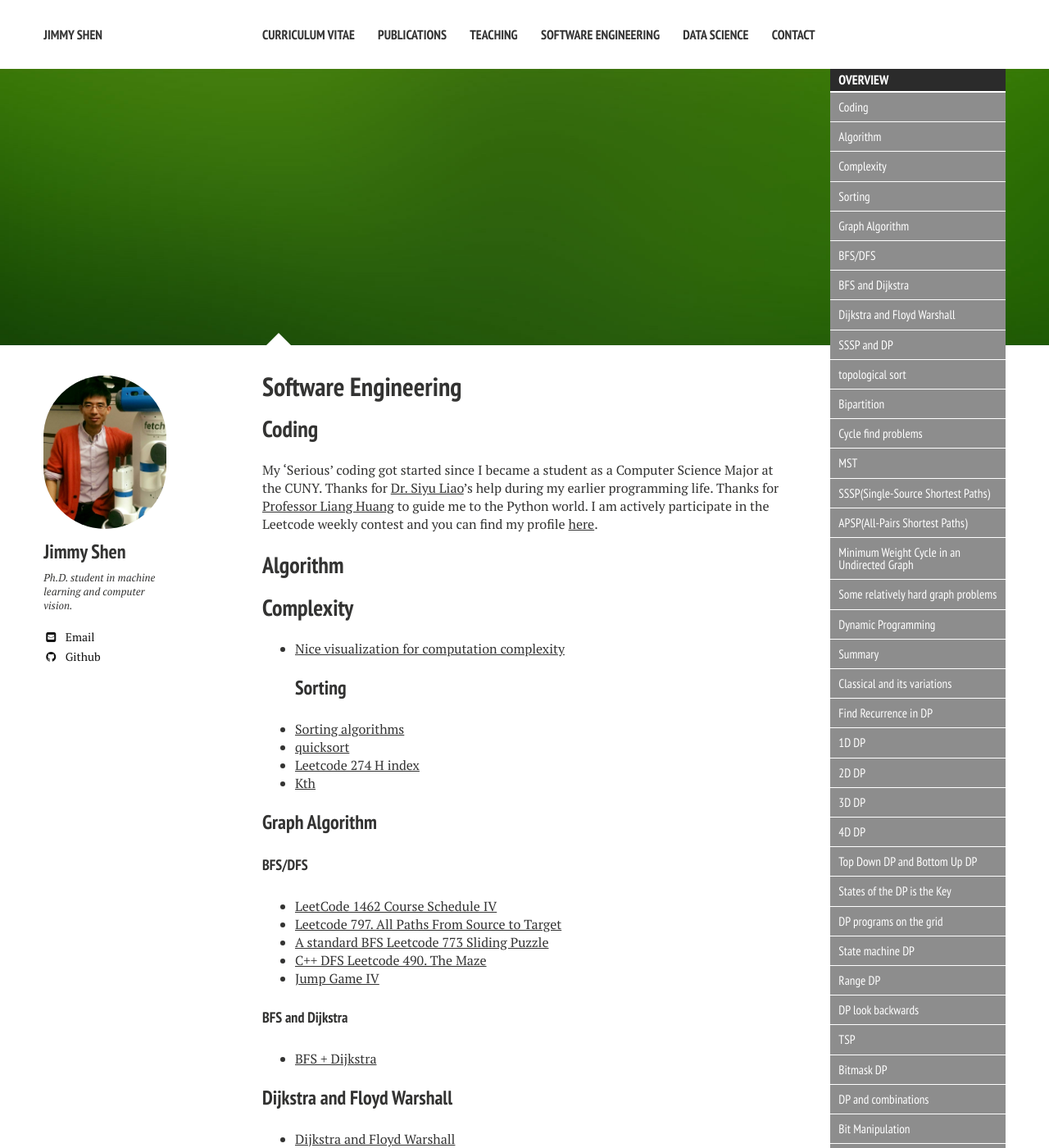
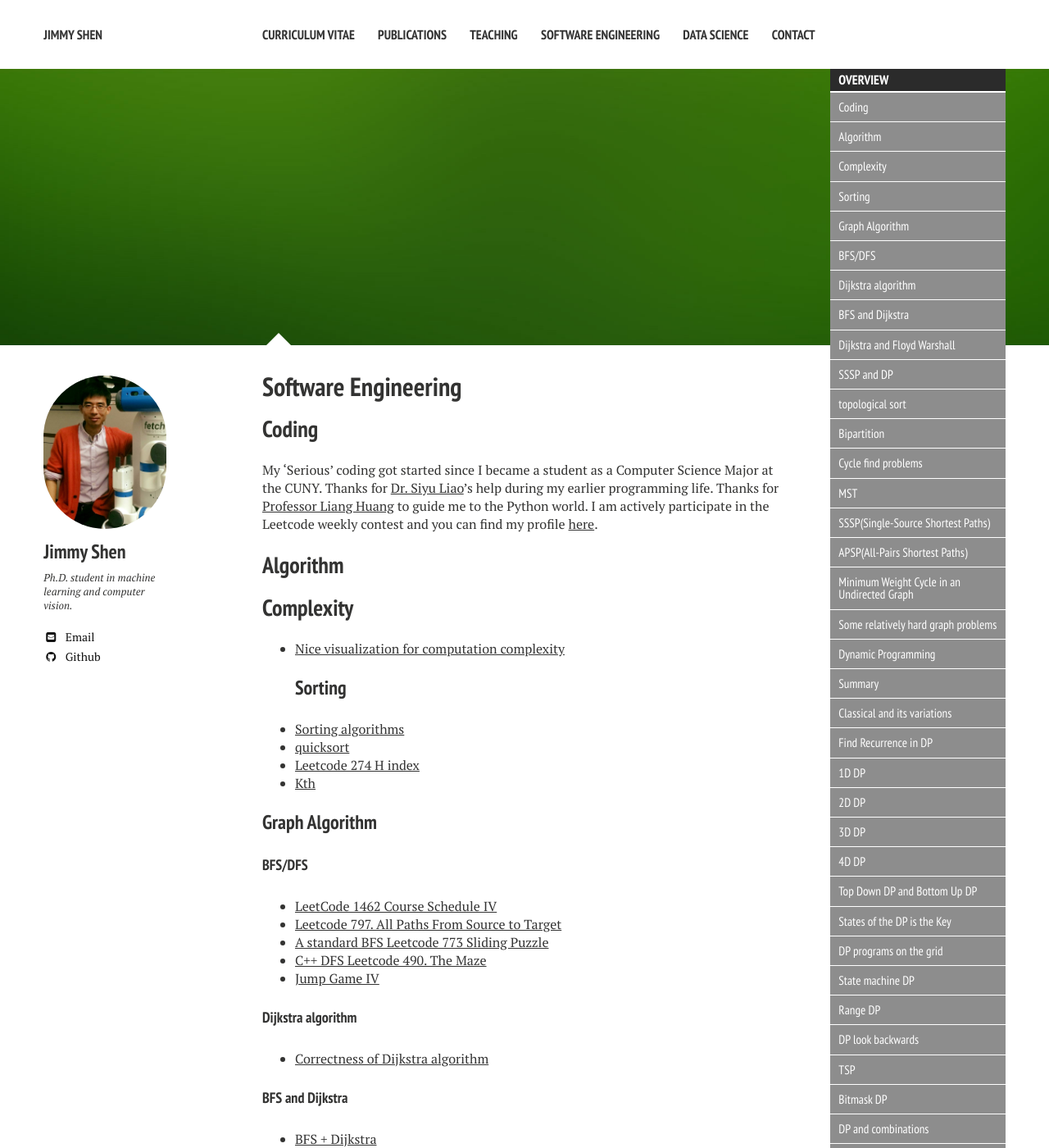
Before and after one commit to xiaokeshen/xiaokeshen.github.io, a Jekyll site: the page built from SoftwareEngineering/index.md, in a window 1280 px wide and 1400 px high. Shown: the whole window at 82% size. Built offline with Jekyll 4.4.1, drawn with Linux system fonts in a browser that asks for light colours; nearby versions of some CDN libraries.

Commit message:
Add index

```diff
--- a/SoftwareEngineering/index.md
+++ b/SoftwareEngineering/index.md
@@ -39,10 +39,13 @@ My 'Serious' coding got started since I became a student as a Computer Science M
 - [C++ DFS Leetcode 490. The Maze](https://medium.com/@jim.morris.shen/c-dfs-b0276250c3eb?sk=fc0bbee203030ea80da1b55fe43cf362)
 - [Jump Game IV](https://jimmy-shen.medium.com/bfs-jump-game-iv-4c443840e8c9)
 
+#### Dijkstra algorithm
+- [Correctness of Dijkstra algorithm](https://jimmy-shen.medium.com/correctness-of-dijkstras-algorithm-e49ff040277c)
+
 #### BFS and Dijkstra
 - [BFS + Dijkstra](https://medium.com/@jim.morris.shen/bfs-dijkstra-c46de5cb1f0b?source=friends_link&sk=f9cc2b3f457dc7f8731d99d5881994db)
 
-### Dijkstra and Floyd Warshall
+#### Dijkstra and Floyd Warshall
 - [Dijkstra and Floyd Warshall](https://medium.com/analytics-vidhya/dijkstra-and-floyd-warshall-floyd-war-1937d8ac95f0?source=friends_link&sk=a23a0697455d881fe98f5f7aab3214ef)
 
 
```
